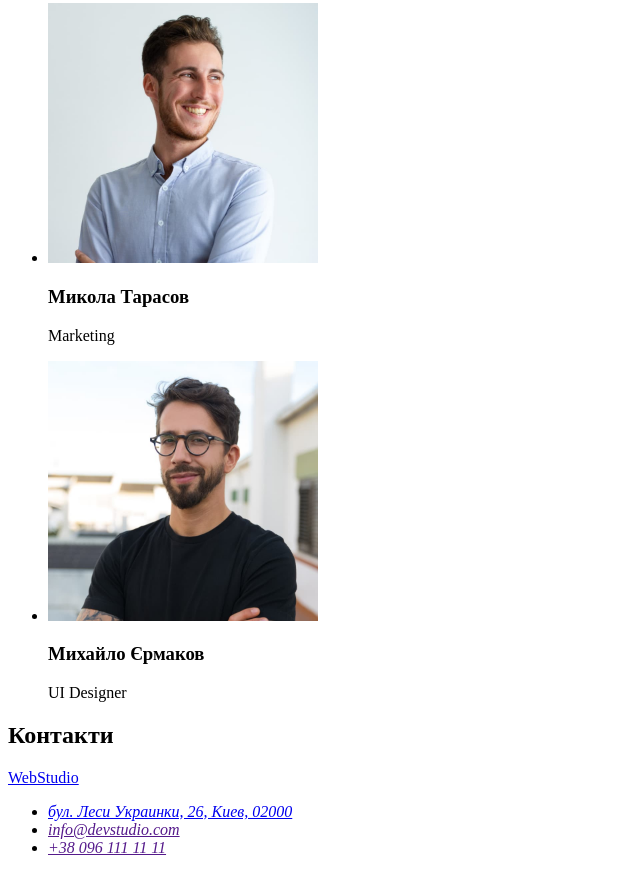
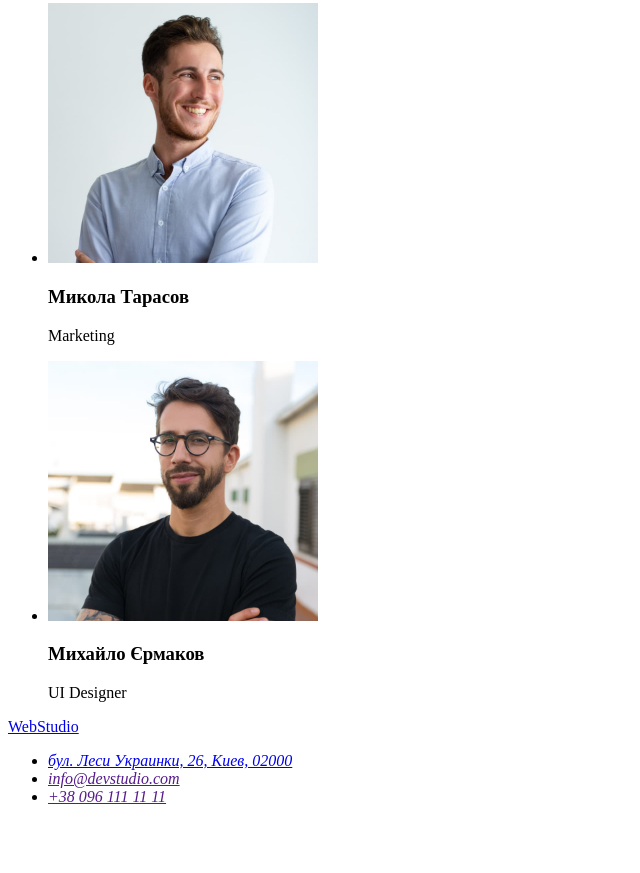
Before and after one commit to semenov2303/goit-markup-hw-01, a plain HTML site: page index.html in a window 1280 px wide. Shown: the part 2333-3206 px from the top of the page, without its empty margins (0-640 px from the left). After the commit the page ends 3155 px from the top, so only its background shows below. Drawn offline with Linux system fonts and the light colour scheme.

Commit message:
Виправлине д/з

```diff
--- a/index.html
+++ b/index.html
@@ -25,8 +25,8 @@
       <!--Hero-->
       <section>
         <h1>Ефективні рішення для вашого бізнесу</h1>
+        <button type="button">Замовити послугу</button>
       </section>
-      <button type="button">Замовити послугу</button>
       <!--section Особливості-->
       <section>
         <h2>Наші переваги</h2>
@@ -131,8 +131,6 @@
       </section>
     </main>
     <footer>
-      <section>
-        <h2>Контакти</h2>
       <a href="#">WebStudio</a>
       <address>
         <ul>
@@ -145,7 +143,6 @@
           <li><a href="">+38 096 111 11 11</a></li>
         </ul>
       </address>
-      </section>
     </footer>
   </body>
 </html>
```
Lines whose indentation alone changed are shown as unchanged.
